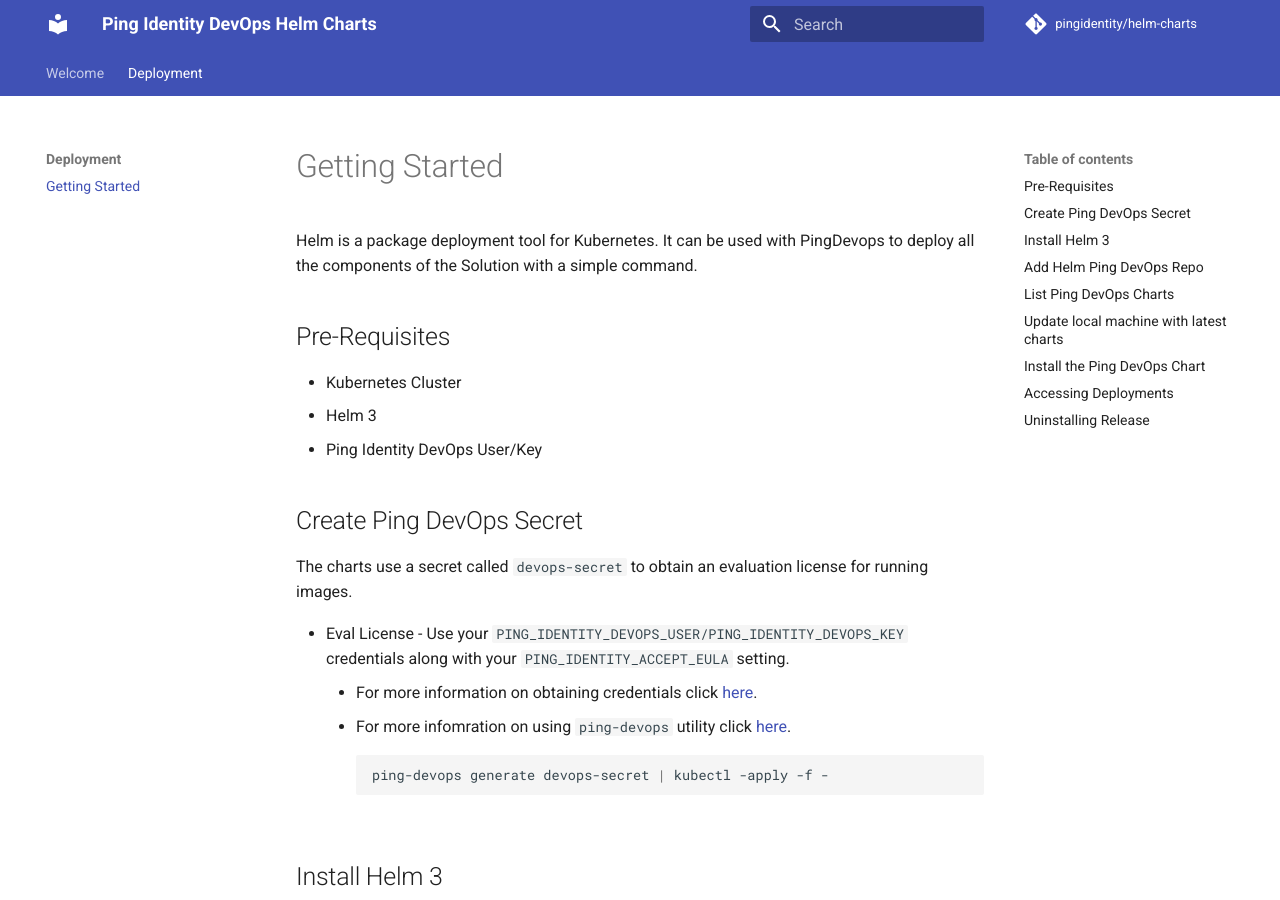
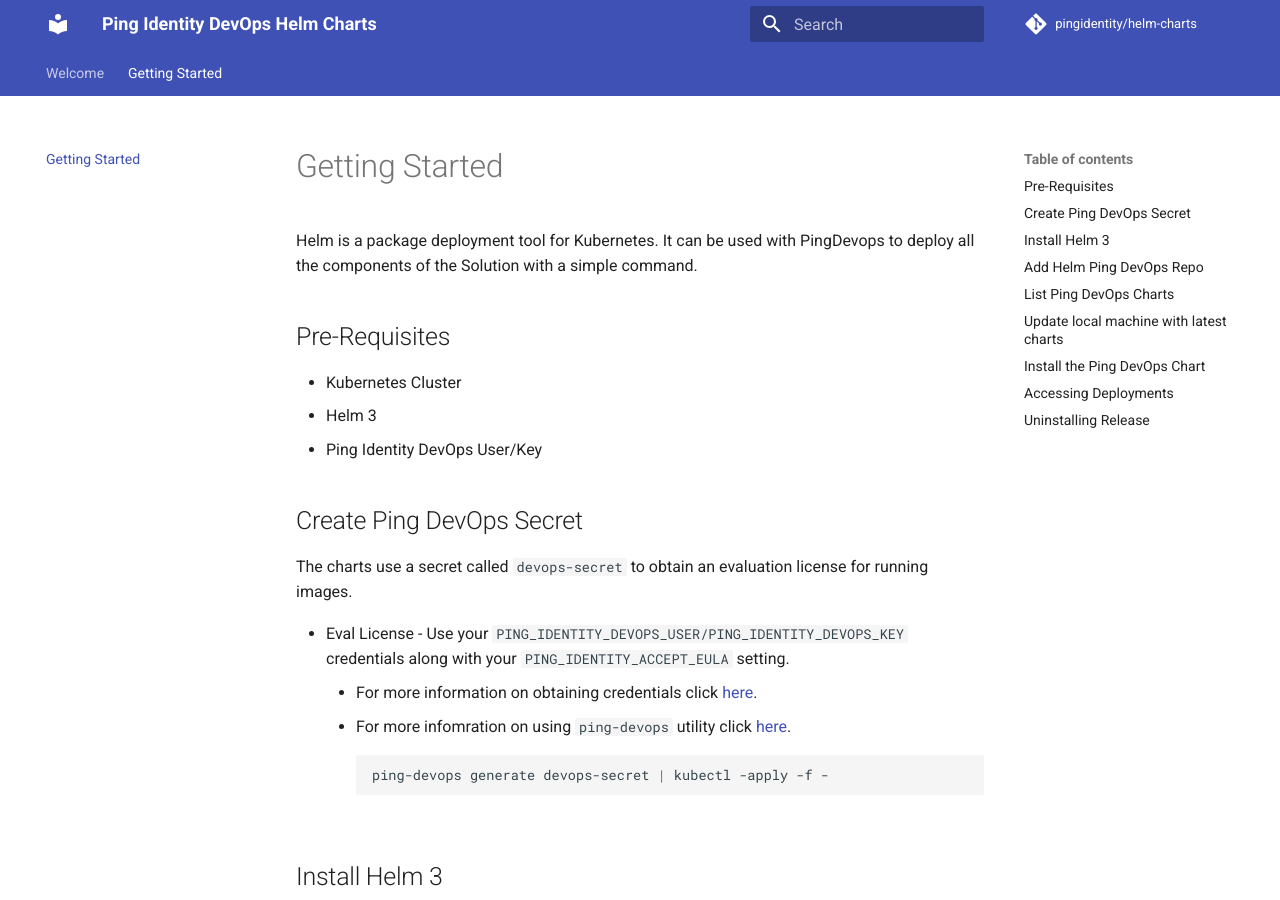
Before and after one commit to pingidentity/helm-charts, an MkDocs documentation site: the page built from docs/getting-started.md, in a window 1280 px wide and 900 px high. Built offline with MkDocs 1.6.1 and Material for MkDocs 9.7.7, drawn with Linux system fonts in a browser that asks for light colours; comment, search, counter and statistics services are not loaded.

Commit message:
moving getting started to top level

```diff
--- a/mkdocs.yml
+++ b/mkdocs.yml
@@ -33,8 +33,7 @@
 
 nav:
   - Welcome: "index.md"
-  - Deployment:
-      - Getting Started: "deploy/index.md"
+  - Getting Started: "getting-started.md"
 
 #  - Value Configs:
 #      - Introduction: "config/index.md"
```
Also changed, not shown: docs/getting-started.md (renamed from docs/deploy/index.md).
